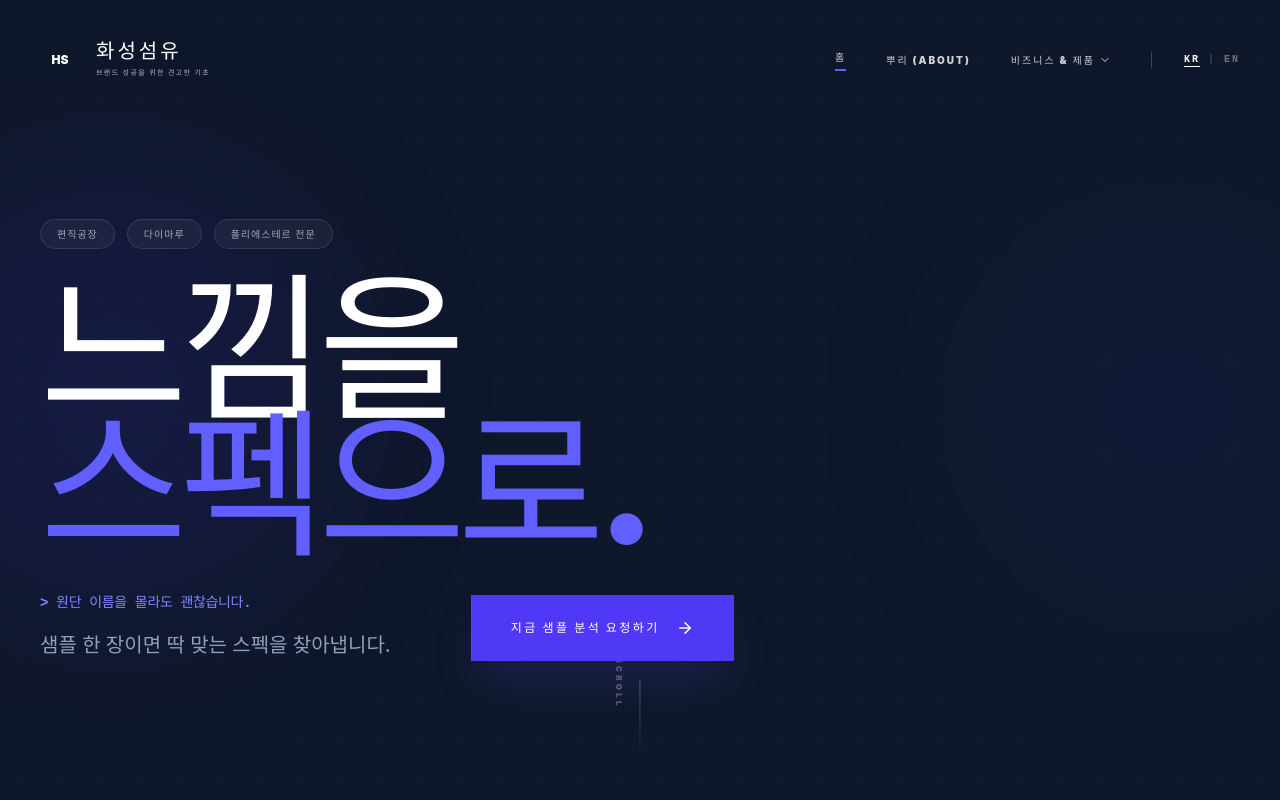
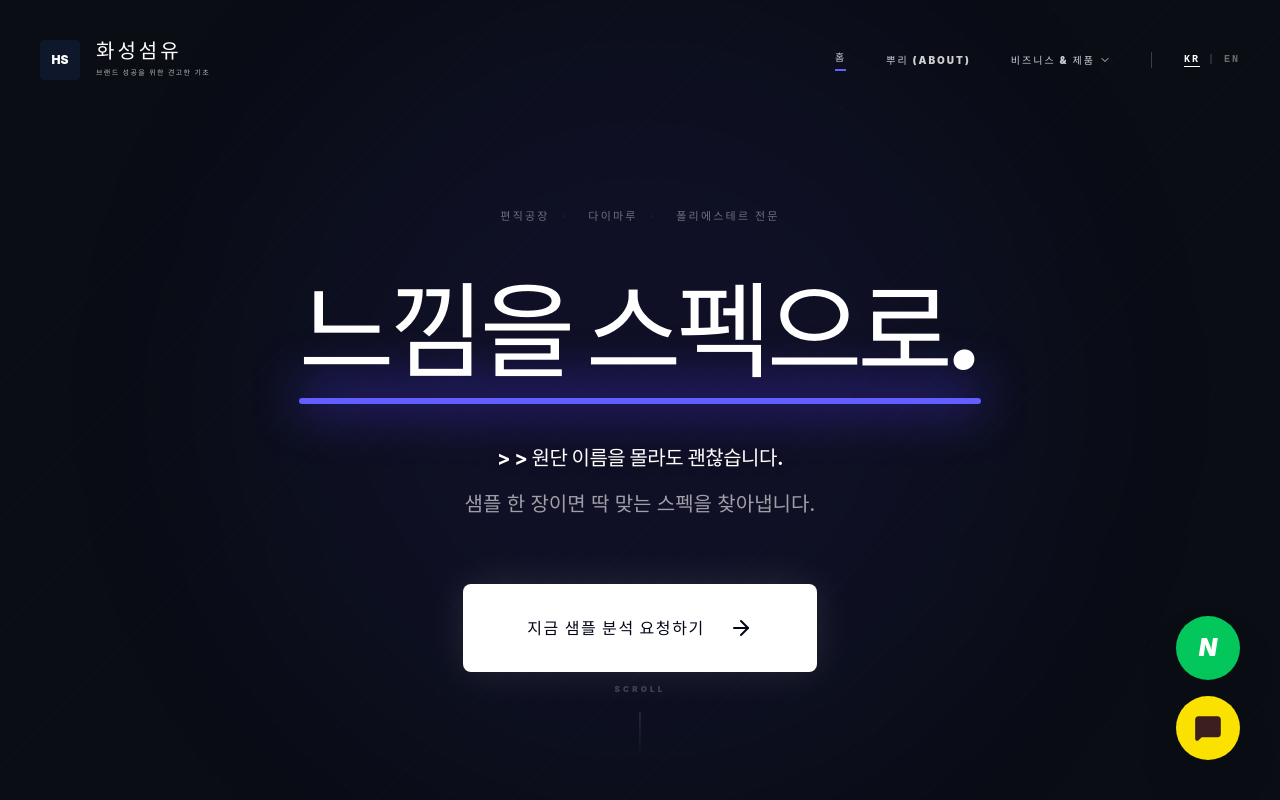
Before and after one commit to hwoasung0067/hwoasung, a React (Vite) app: page / in a window 1280 px wide. Shown: the top 800 px of the page. Built offline with nearby package versions, Linux system fonts and the light colour scheme.

Commit message:
feat: redesign hero section and add floating action buttons for Naver/Kakao

```diff
--- a/src/App.jsx
+++ b/src/App.jsx
@@ -483,56 +483,81 @@ const App = () => {
       </nav>
 
       {/* 2. HERO SECTION */}
-      <section className="relative min-h-screen flex items-center pt-20 overflow-hidden bg-slate-900">
-        {/* Animated Background Elements */}
-        <div className="absolute inset-0 z-0">
-          <div className="absolute top-1/4 -left-20 w-96 h-96 bg-indigo-600/20 rounded-full blur-[120px] animate-pulse"></div>
-          <div className="absolute bottom-1/4 -right-20 w-96 h-96 bg-blue-600/10 rounded-full blur-[120px] animate-pulse delay-1000"></div>
-          <div className="absolute inset-0 opacity-[0.03] pointer-events-none" style={{ backgroundImage: 'radial-gradient(#fff 1px, transparent 1px)', backgroundSize: '40px 40px' }}></div>
+      <section className="relative min-h-screen flex items-center justify-center pt-20 overflow-hidden bg-[#0A0D14]">
+        {/* Background Stripes Pattern */}
+        <div className="absolute inset-0 z-0 opacity-40"
+          style={{
+            backgroundImage: 'repeating-linear-gradient(-45deg, transparent, transparent 15px, rgba(255,255,255,0.02) 15px, rgba(255,255,255,0.02) 16px)'
+          }}>
         </div>
 
-        <div className="container mx-auto px-6 md:px-10 relative z-10">
-          <div className="max-w-5xl">
-            <div className="flex flex-wrap items-center gap-3 mb-8 animate-in fade-in slide-in-from-left-4 duration-1000">
+        {/* Glowing Background Elements */}
+        <div className="absolute inset-0 z-0">
+          <div className="absolute top-1/2 left-1/2 -translate-x-1/2 -translate-y-1/2 w-[800px] h-[800px] bg-indigo-600/10 rounded-full blur-[120px] animate-pulse"></div>
+        </div>
+
+        <div className="container mx-auto px-6 md:px-10 relative z-10 text-center">
+          <div className="max-w-5xl mx-auto">
+            <div className="flex flex-wrap items-center justify-center gap-3 mb-10 animate-in fade-in slide-in-from-top-4 duration-1000">
               {t.hero_tags.split(' · ').map((tag, i) => (
-                <span key={i} className="px-4 py-1.5 rounded-full bg-white/5 border border-white/10 text-white/60 text-[10px] font-bold tracking-widest uppercase backdrop-blur-sm">
-                  {tag}
+                <span key={i} className="text-white/40 text-[11px] font-bold tracking-[0.2em] uppercase">
+                  {tag} {i < t.hero_tags.split(' · ').length - 1 && <span className="mx-2 opacity-20">·</span>}
                 </span>
+                // Simplified tag display to match image style better
               ))}
             </div>
 
-            <h1 className="text-6xl md:text-8xl lg:text-[10rem] font-black text-white leading-[0.85] tracking-tighter mb-10 italic animate-in fade-in slide-in-from-left-8 duration-1000 delay-200">
-              {t.hero_h1.split(' ').map((word, i) => (
-                <span key={i} className="block last:text-indigo-500 last:not-italic">{word}</span>
-              ))}
+            <h1 className="text-5xl md:text-[6.5rem] font-black text-white leading-tight tracking-tighter mb-12 italic animate-in fade-in zoom-in-95 duration-1000 delay-200">
+              <span className="relative inline-block">
+                느낌을 <span className="text-white">스펙으로.</span>
+                <div className="absolute -bottom-4 left-0 w-full h-8 bg-indigo-600/40 -z-10 blur-xl"></div>
+                <div className="absolute -bottom-2 left-0 w-full h-1.5 bg-indigo-500 rounded-full"></div>
+              </span>
             </h1>
 
-            <div className="flex flex-col md:flex-row md:items-end gap-10 md:gap-20 animate-in fade-in slide-in-from-bottom-8 duration-1000 delay-500">
-              <div className="max-w-md">
-                <p className="text-indigo-400 font-mono text-sm mb-4 font-bold tracking-tight">{t.hero_p_line1}</p>
-                <p className="text-slate-400 text-lg md:text-xl font-medium leading-relaxed break-keep">
+            <div className="flex flex-col items-center animate-in fade-in slide-in-from-bottom-8 duration-1000 delay-500">
+              <div className="max-w-xl mb-16 px-4">
+                <p className="text-white font-bold text-xl mb-4 tracking-tight drop-shadow-lg">&gt; {t.hero_p_line1}</p>
+                <p className="text-white/60 text-lg md:text-xl font-medium leading-relaxed break-keep">
                   {t.hero_p_line2}
                 </p>
               </div>
 
               <button
                 onClick={() => navigateTo('about')}
-                className="group relative px-10 py-6 bg-indigo-600 hover:bg-indigo-500 transition-all duration-500 overflow-hidden shadow-2xl shadow-indigo-500/20"
+                className="group relative px-16 py-8 bg-white hover:bg-slate-100 transition-all duration-500 rounded-lg shadow-[0_0_40px_rgba(255,255,255,0.1)] flex items-center space-x-6"
               >
-                <div className="absolute inset-0 bg-white/20 translate-x-[-100%] group-hover:translate-x-[100%] transition-transform duration-1000 ease-in-out"></div>
-                <div className="relative z-10 flex items-center space-x-4">
-                  <span className="text-white text-xs font-black tracking-[0.2em] uppercase">{t.cta}</span>
-                  <ArrowRight className="text-white group-hover:translate-x-2 transition-transform" size={18} />
-                </div>
+                <span className="text-slate-950 text-base font-black tracking-[0.1em] uppercase">지금 샘플 분석 요청하기</span>
+                <ArrowRight className="text-slate-950 group-hover:translate-x-3 transition-transform" size={24} />
               </button>
             </div>
           </div>
         </div>
 
+        {/* Floating Action Buttons */}
+        <div className="fixed bottom-10 right-10 z-[150] flex flex-col space-y-4">
+          <a
+            href="https://talk.naver.com/ct/w4aqxg"
+            target="_blank"
+            rel="noopener noreferrer"
+            className="w-16 h-16 rounded-full bg-[#03C75A] flex items-center justify-center text-white shadow-2xl hover:scale-110 transition-transform group"
+          >
+            <span className="text-2xl font-black italic">N</span>
+          </a>
+          <a
+            href="https://pf.kakao.com/_xkhixjn/chat"
+            target="_blank"
+            rel="noopener noreferrer"
+            className="w-16 h-16 rounded-full bg-[#FAE100] flex items-center justify-center text-[#3C1E1E] shadow-2xl hover:scale-110 transition-transform"
+          >
+            <MessageSquare size={28} fill="currentColor" />
+          </a>
+        </div>
+
         {/* Scroll Indicator */}
-        <div className="absolute bottom-10 left-1/2 -translate-x-1/2 hidden md:flex flex-col items-center space-y-4 opacity-30">
-          <span className="text-[8px] font-black text-white tracking-[0.4em] uppercase rotate-90 mb-4 origin-left translate-x-1">SCROLL</span>
-          <div className="w-[1px] h-20 bg-gradient-to-b from-white to-transparent"></div>
+        <div className="absolute bottom-10 left-1/2 -translate-x-1/2 hidden md:flex flex-col items-center opacity-20">
+          <div className="text-[8px] font-black text-white tracking-[0.4em] uppercase mb-4">SCROLL</div>
+          <div className="w-[1px] h-12 bg-gradient-to-b from-white to-transparent"></div>
         </div>
       </section>
 
```
